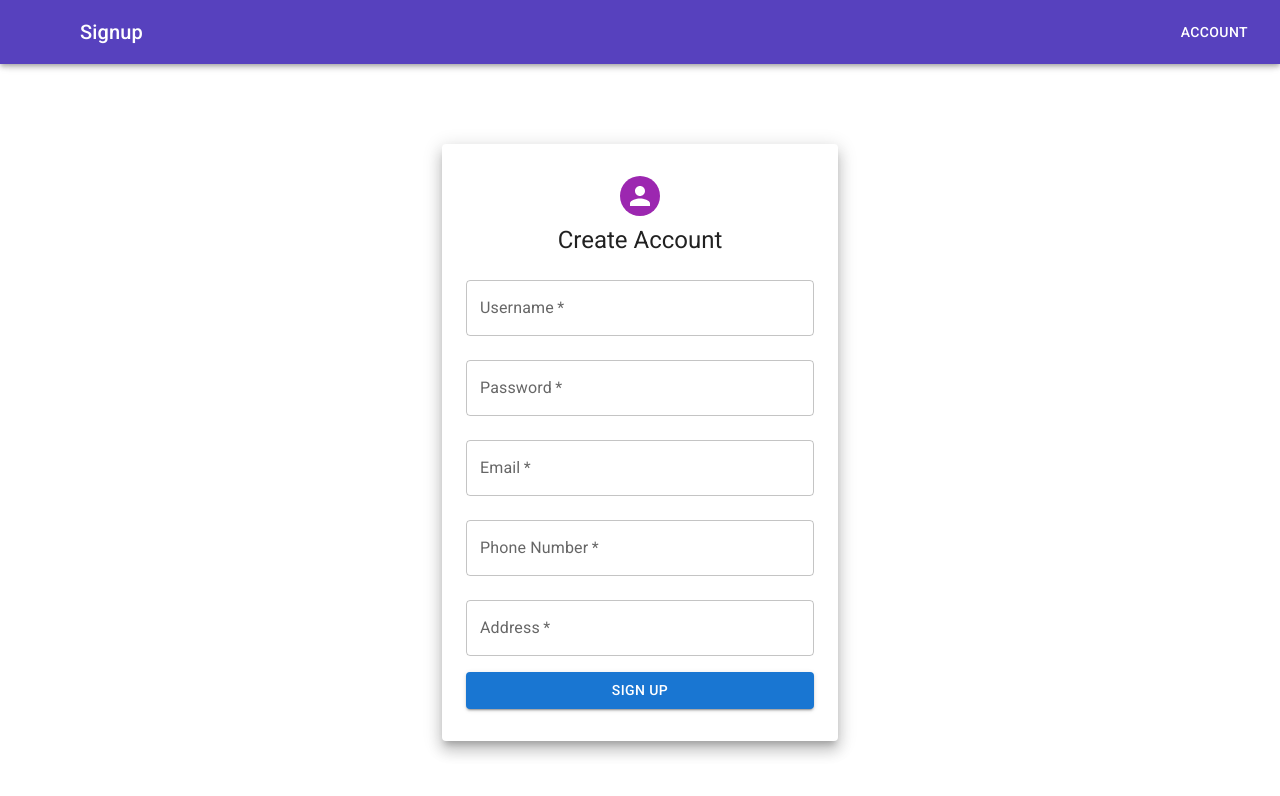
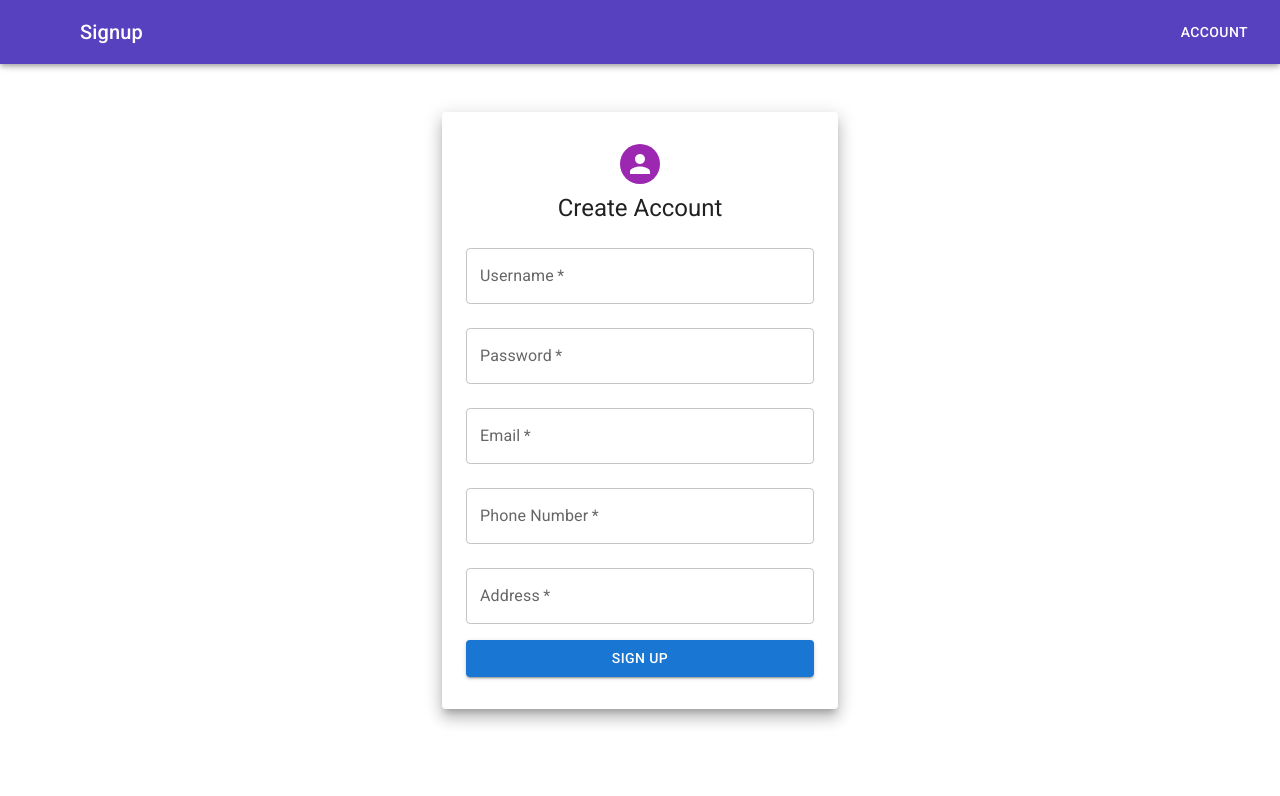
Before and after one commit to AustinWindley/CS2500-FinalProject, a React (Create React App) app: page /Library/signup in a window 1280 px wide. Shown: the top 796 px of the page. Built offline with nearby package versions, Linux system fonts and the light colour scheme; no server answers; some icons are missing.

Commit message:
Fix margin

```diff
--- a/src/Signup.tsx
+++ b/src/Signup.tsx
@@ -60,7 +60,7 @@ export default function Signup() {
     return(
         <Fragment>
             <Header pageName="Signup"/>
-            <Grid container mt={8}>
+            <Grid container mt={4} mb={4}>
                 <Container maxWidth="xs">
                     <Paper elevation={10} sx={{ padding: 3, marginTop: 10 }}>
                         <Avatar sx={{
```
